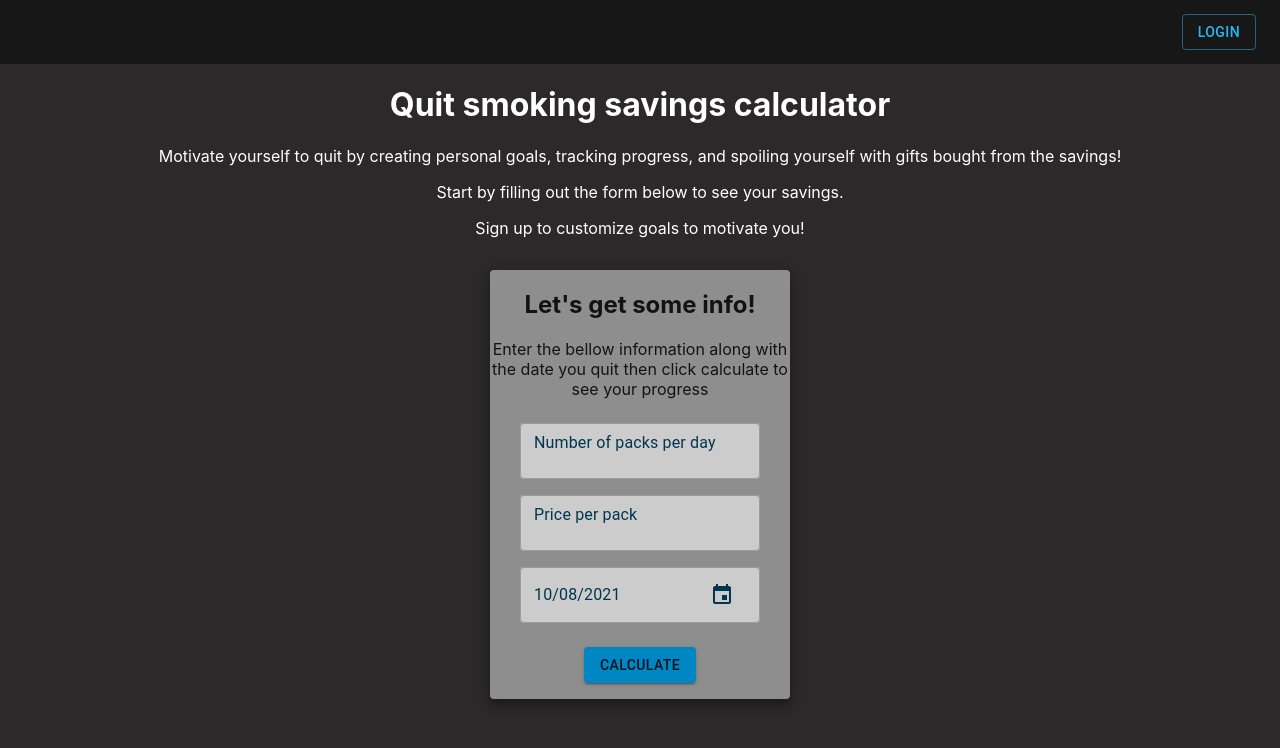
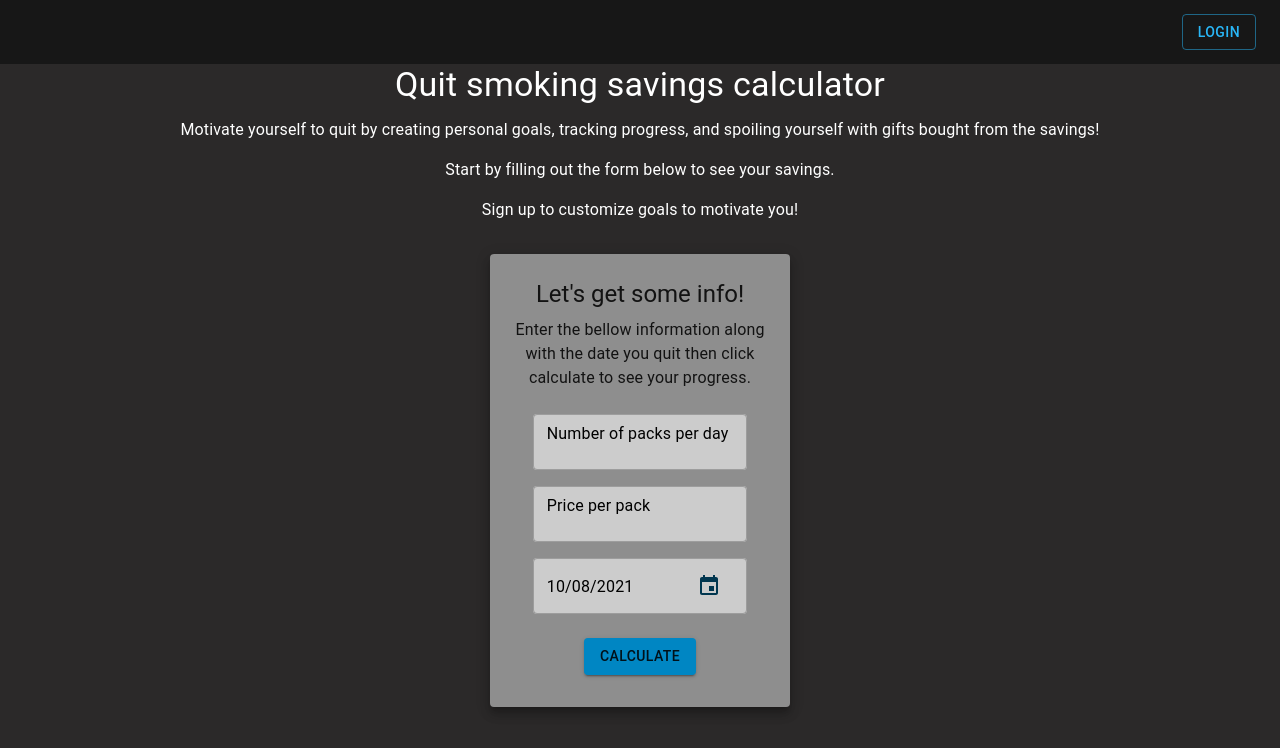
Before and after one commit to TKravel/quit-calc-client, a React (Create React App) app: page / in a window 1280 px wide. Shown: the top 748 px of the page. Built offline with nearby package versions, Linux system fonts and the light colour scheme.

Commit message:
changed text to use Typography tags

```diff
--- a/src/App.js
+++ b/src/App.js
@@ -39,17 +39,17 @@ const theme = createTheme({
 		},
 		MuiInputLabel: {
 			root: {
-				color: '#00364f',
+				color: '#000',
 			},
 		},
 		MuiFormLabel: {
 			root: {
-				color: '#00364f',
+				color: '#000',
 			},
 		},
 		MuiOutlinedInput: {
 			root: {
-				color: '#00364f',
+				color: '#000',
 			},
 		},
 		MuiSvgIcon: {
--- a/src/components/mainApp/GoalCard.jsx
+++ b/src/components/mainApp/GoalCard.jsx
@@ -1,5 +1,5 @@
 import React from 'react';
-import { CircularProgress } from '@material-ui/core';
+import { CircularProgress, Typography } from '@material-ui/core';
 import { makeStyles } from '@material-ui/core/styles';
 
 const useStyles = makeStyles((theme) => ({
@@ -14,9 +14,6 @@ const useStyles = makeStyles((theme) => ({
 		color: theme.palette.primary.main,
 		zIndex: '1',
 	},
-	text: {
-		color: theme.palette.primary.extraDark,
-	},
 }));
 
 const GoalCard = ({ goalName, goalAmount, calculations }) => {
@@ -26,9 +23,10 @@ const GoalCard = ({ goalName, goalAmount, calculations }) => {
 	percent = parseFloat(percent.toFixed(1));
 	return (
 		<>
-			<p className={classes.text}>
+			<Typography variant='h5' component='h3' gutterBottom={true}>
 				{goalName}: ${goalAmount}
-			</p>
+			</Typography>
+
 			<CircularProgress
 				id='progress-circle-BG'
 				className={classes.progressCircleBG}
@@ -43,11 +41,9 @@ const GoalCard = ({ goalName, goalAmount, calculations }) => {
 				variant='determinate'
 				thickness={10}
 			/>
-
-			<p className={classes.text}>
-				{' '}
+			<Typography variant='body1' paragraph>
 				Progress: {percent >= 100 ? 'Complete!' : percent + '%'}
-			</p>
+			</Typography>
 		</>
 	);
 };
--- a/src/components/mainApp/GoalTracker.jsx
+++ b/src/components/mainApp/GoalTracker.jsx
@@ -1,14 +1,22 @@
 import React, { useState } from 'react';
-import { Container, AppBar, Grid, Tab, Tabs } from '@material-ui/core';
+import {
+	Container,
+	AppBar,
+	Grid,
+	Tab,
+	Tabs,
+	Typography,
+} from '@material-ui/core';
 import { makeStyles } from '@material-ui/core/styles';
 import GoalCard from './GoalCard';
 
 const useStyles = makeStyles((theme) => ({
 	goalContainer: {
+		color: '#000',
 		backgroundColor: theme.palette.primary.main,
 		maxWidth: '800px',
 		minHeight: '100vh',
-		margin: 'auto',
+		margin: '1em auto 0 auto',
 		padding: '0px',
 		justifyContent: 'center',
 		boxShadow:
@@ -116,8 +124,10 @@ const GoalTracker = ({ calculations }) => {
 					container={true}
 					direction='column'
 				>
-					<Grid item className={classes.card} key={0}>
-						<p>Sign up to set personal goals!</p>
+					<Grid item className={classes.card}>
+						<Typography variant='h5' paragraph>
+							Sign up to set personal goals!
+						</Typography>
 					</Grid>
 				</Grid>
 			</TabPanel>
--- a/src/components/mainApp/MainApp.jsx
+++ b/src/components/mainApp/MainApp.jsx
@@ -1,5 +1,5 @@
 import React, { useEffect, useState } from 'react';
-import { Grid, Container } from '@material-ui/core';
+import { Grid, Container, Typography } from '@material-ui/core';
 import { differenceInCalendarDays } from 'date-fns';
 import '../../index.css';
 import UserInput from './UserInput';
@@ -134,18 +134,38 @@ const MainApp = () => {
 	return (
 		<Container component='main' className='app-container'>
 			<NavBar />
-			<h1 className='app-header'>Quit smoking savings calculator</h1>
-			<p className='app-header'>
+			{/* <Typography variant='h1'>h1</Typography>
+			<Typography variant='h2'>h2</Typography>
+			<Typography variant='h3'>h3</Typography>
+			<Typography variant='h4'>h4</Typography>
+			<Typography variant='h5'>h5</Typography>
+			<Typography variant='h6'>h6</Typography>
+			<Typography variant='subtitle1'>subtitle1</Typography>
+			<Typography variant='subtitle2'>subtitle2</Typography>
+			<Typography variant='body1'>body1</Typography>
+			<Typography variant='body2'>body2</Typography> */}
+			<Typography
+				variant='h4'
+				component='h1'
+				align='center'
+				gutterBottom={true}
+			>
+				Quit smoking savings calculator
+			</Typography>
+
+			<Typography></Typography>
+			<Typography variant='body1' paragraph align='center'>
 				Motivate yourself to quit by creating personal goals, tracking
 				progress, and spoiling yourself with gifts bought from the
 				savings!
-			</p>
-			<p className='app-header'>
+			</Typography>
+
+			<Typography variant='body1' paragraph align='center'>
 				Start by filling out the form below to see your savings.
-			</p>
-			<p className='app-header'>
+			</Typography>
+			<Typography variant='body1' paragraph align='center'>
 				Sign up to customize goals to motivate you!
-			</p>
+			</Typography>
 			<Grid
 				container
 				className='input-container'
--- a/src/components/mainApp/SavingsCalcMsg.jsx
+++ b/src/components/mainApp/SavingsCalcMsg.jsx
@@ -1,35 +1,27 @@
 import React from 'react';
-import { Grid, Paper } from '@material-ui/core';
+import { Paper, Typography } from '@material-ui/core';
 import { makeStyles } from '@material-ui/core/styles';
 
 const useStyles = makeStyles((theme) => ({
 	paper: {
 		backgroundColor: theme.palette.primary.light,
 		padding: '1em',
-		margin: '1em',
+		margin: '1em auto 1em auto',
+		maxWidth: '80%',
+		textAlign: 'center',
 	},
 }));
 
 const SavingsCalcMsg = ({ daysQuit, calculations }) => {
 	const classes = useStyles();
 	return (
-		<Grid
-			container
-			className='input-container'
-			direction='column'
-			justifyContent='center'
-			alignItems='center'
-		>
-			<Grid item xs={12} sm={6}>
-				<Paper className={classes.paper} elevation={8}>
-					Quiting for
-					{daysQuit === 1
-						? ` ${daysQuit} day`
-						: ` ${daysQuit} days`}{' '}
-					saved you ${calculations.savings}!
-				</Paper>
-			</Grid>
-		</Grid>
+		<Paper className={classes.paper} elevation={8}>
+			<Typography variant='h4' component='h2'>
+				Quiting for
+				{daysQuit === 1 ? ` ${daysQuit} day` : ` ${daysQuit} days`}{' '}
+				saved you <strong>${calculations.savings}</strong>!
+			</Typography>
+		</Paper>
 	);
 };
 
--- a/src/components/mainApp/UserInput.jsx
+++ b/src/components/mainApp/UserInput.jsx
@@ -1,5 +1,5 @@
 import React from 'react';
-import { TextField, Button, Grid, Paper } from '@material-ui/core';
+import { TextField, Button, Grid, Paper, Typography } from '@material-ui/core';
 import { makeStyles } from '@material-ui/core/styles';
 import {
 	MuiPickersUtilsProvider,
@@ -11,7 +11,8 @@ const useStyles = makeStyles((theme) => ({
 	paper: {
 		backgroundColor: theme.palette.primary.light,
 		textAlign: 'center',
-		margin: '1em',
+		padding: '1.5em 1em 1em 1em',
+		margin: '1em 0 0 0',
 		width: '300px',
 	},
 	button: {
@@ -40,11 +41,13 @@ const UserInput = ({
 			alignItems='center'
 		>
 			<Paper elevation={8} component='form' className={classes.paper}>
-				<h2>Let's get some info!</h2>
-				<p>
+				<Typography variant='h5' component='h2' gutterBottom={true}>
+					Let's get some info!
+				</Typography>
+				<Typography variant='body1' paragraph>
 					Enter the bellow information along with the date you quit
-					then click calculate to see your progress
-				</p>
+					then click calculate to see your progress.
+				</Typography>
 				<Grid item xs={12}>
 					<TextField
 						value={packs}
--- a/src/index.css
+++ b/src/index.css
@@ -26,12 +26,6 @@ html {
 	padding: 0 !important;
 }
 
-.app-header {
-	text-align: center;
-	margin-left: 1em;
-	margin-right: 1em;
-}
-
 .goal-container {
 	padding: 0px !important;
 	width: 100%;
@@ -39,10 +33,6 @@ html {
 
 #date-picker {
 	width: 195px !important;
-}
-
-.form-container {
-	text-align: center;
 }
 
 #progress-circle-BG {
```
